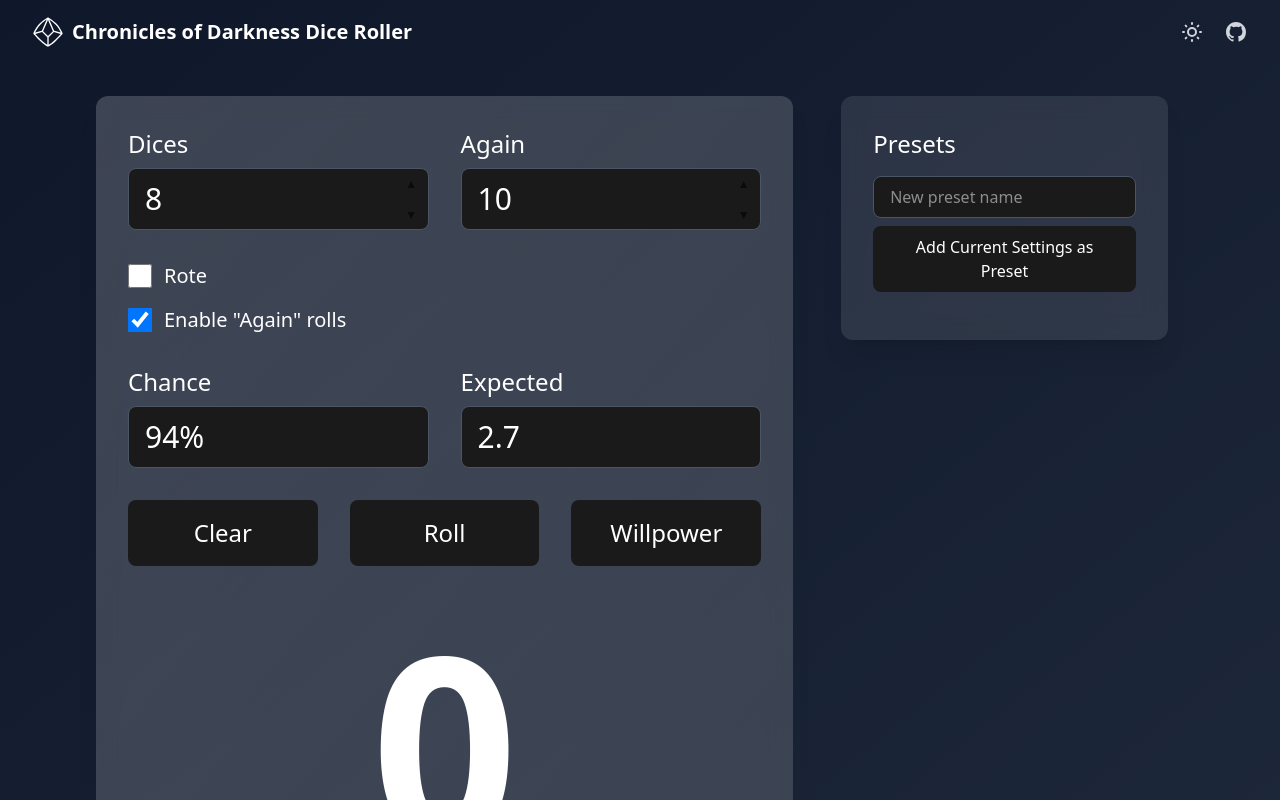
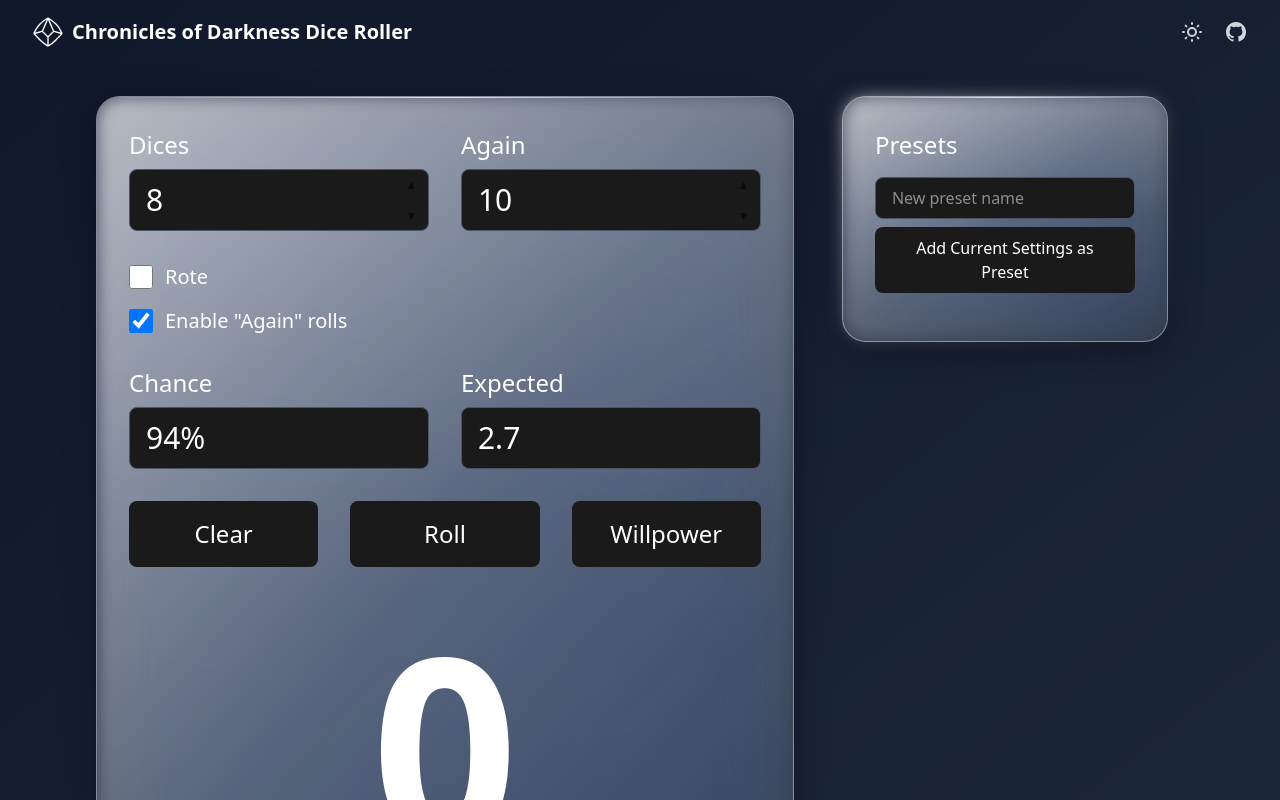
Before and after one commit to MaxAndreasLundin/dice_roller, a React (Vite) app: page / in a window 1280 px wide. Shown: the top 800 px of the page. Built offline with nearby package versions, Linux system fonts and the light colour scheme.

Commit message:
ui update

```diff
--- a/src/Components/DiceRoller.tsx
+++ b/src/Components/DiceRoller.tsx
@@ -3,7 +3,7 @@ import { usePresetManager } from "../hooks/usePresetManager";
 import { PresetManager } from "./PresetManager";
 import { Preset } from "../hooks/usePresets";
 
-export function DiceRoller(): JSX.Element {
+export function DiceRoller() {
   const {
     dices,
     handleSetDices,
@@ -72,8 +72,9 @@ export function DiceRoller(): JSX.Element {
 
   return (
     <div className="max-w-6xl mx-auto px-4 sm:px-6 lg:px-8 flex flex-col lg:flex-row">
-      <div className="relative bg-white/10 backdrop-blur-md rounded-xl p-8 shadow-xl overflow-hidden flex-grow">
-        <div className="absolute inset-0 bg-gradient-to-br from-white/10 to-white/5"></div>
+      <div className="relative bg-white/[0.15] backdrop-blur-[40px] backdrop-saturate-200 rounded-3xl p-8 shadow-[0_8px_32px_0_rgba(0,0,0,0.37)] border-t border-l border-white/40 border-r border-b border-white/10 overflow-hidden flex-grow before:absolute before:inset-0 before:rounded-3xl before:p-[1px] before:bg-gradient-to-br before:from-white/60 before:via-white/20 before:to-transparent before:-z-10 before:blur-sm">
+        <div className="absolute inset-0 bg-gradient-to-b from-white/[0.15] via-transparent to-black/5"></div>
+        <div className="absolute inset-x-0 top-0 h-px bg-gradient-to-r from-transparent via-white/80 to-transparent"></div>
         <div className="relative z-10">
           <div className="grid grid-cols-2 gap-8 mb-8">
             <div className="flex flex-col">
--- a/src/Components/ErrorBoundary.tsx
+++ b/src/Components/ErrorBoundary.tsx
@@ -1,4 +1,4 @@
-import React, { Component, ErrorInfo, ReactNode } from "react";
+import { Component, ErrorInfo, ReactNode } from "react";
 
 interface Props {
   children: ReactNode;
--- a/src/Components/PresetManager.tsx
+++ b/src/Components/PresetManager.tsx
@@ -124,7 +124,10 @@ export const PresetManager: React.FC<PresetManagerProps> = ({
   }, []);
 
   return (
-    <div className="bg-white/10 backdrop-blur-md rounded-xl p-8 shadow-xl">
+    <div className="relative bg-white/[0.15] backdrop-blur-[40px] backdrop-saturate-200 rounded-3xl p-8 shadow-[0_8px_32px_0_rgba(0,0,0,0.37)] border-t border-l border-white/40 border-r border-b border-white/10 before:absolute before:inset-0 before:rounded-3xl before:p-[1px] before:bg-gradient-to-br before:from-white/60 before:via-white/20 before:to-transparent before:-z-10 before:blur-sm">
+      <div className="absolute inset-0 bg-gradient-to-b from-white/[0.15] via-transparent to-black/5 rounded-3xl"></div>
+      <div className="absolute inset-x-0 top-0 h-px bg-gradient-to-r from-transparent via-white/80 to-transparent rounded-t-3xl"></div>
+      <div className="relative z-10">
         <h2 className="text-2xl mb-4">Presets</h2>
         <div className="mb-4">
           <input
@@ -136,7 +139,7 @@ export const PresetManager: React.FC<PresetManagerProps> = ({
           />
           <button
             onClick={handleAddPreset}
-          className="mt-2 px-4 py-2 rounded-lg transition-colors bg-[#1a1a1a] hover:bg-[#2a2a2a]"
+            className="w-full mt-2 px-4 py-2 rounded-lg transition-colors bg-[#1a1a1a] hover:bg-[#2a2a2a]"
           >
             Add Current Settings as Preset
           </button>
@@ -175,7 +178,10 @@ export const PresetManager: React.FC<PresetManagerProps> = ({
                               type="text"
                               value={preset.name}
                               onChange={(e) =>
-                              handleUpdatePresetName(preset.id, e.target.value)
+                                handleUpdatePresetName(
+                                  preset.id,
+                                  e.target.value
+                                )
                               }
                               onBlur={() => setEditingPresetId(null)}
                               autoFocus
@@ -234,5 +240,6 @@ export const PresetManager: React.FC<PresetManagerProps> = ({
           </Droppable>
         </DragDropContext>
       </div>
+    </div>
   );
 };
```
Lines whose indentation alone changed are shown as unchanged.
